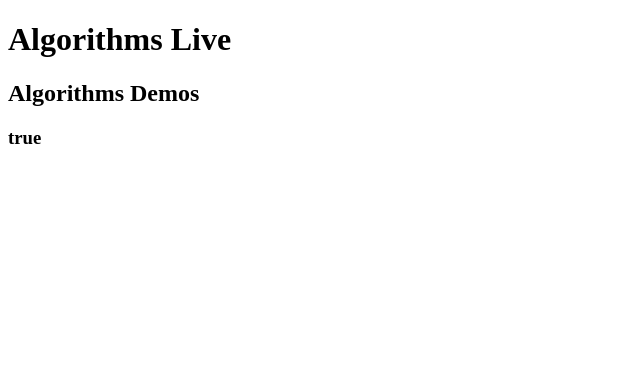
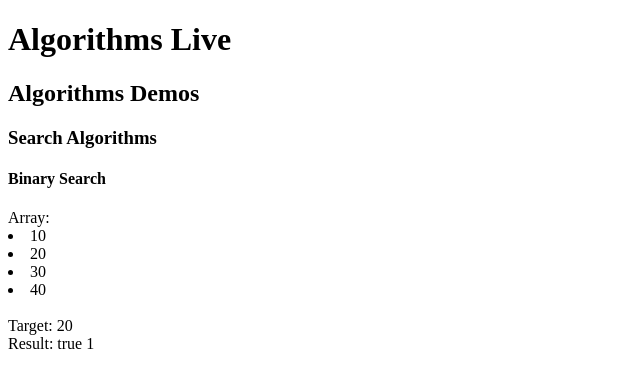
Before and after one commit to seanlee31/algorithmslive, a React app: page / in a window 1280 px wide. Shown: the top 388 px of the page, without its empty margins (0-640 px from the left). Built offline with nearby package versions, Linux system fonts and the light colour scheme; the HTML template or start-up script is replaced by a standard one.

Commit message:
[ADD] Initial/Basic algorithm display page

```diff
--- a/package.json
+++ b/package.json
@@ -23,6 +23,7 @@
   },
   "homepage": "https://github.com/seanlee31/algorithmslive#readme",
   "dependencies": {
+    "jquery": "^3.3.1",
     "react": "^16.6.1",
     "react-dom": "^16.6.1"
   },
--- a/src/algorithms/searchAlgorithms.js
+++ b/src/algorithms/searchAlgorithms.js
@@ -11,7 +11,7 @@ function binarySearchHelper(array, target, start, end) {
     const res = { bool: false, idx: null };
 
     while (end >= start) {
-        mid = start + Math.floor((end - start) / 2);
+        let mid = start + Math.floor((end - start) / 2);
 
         if (array[mid] === target) {
             res['bool'] = true;
@@ -70,6 +70,11 @@ function searchDCHelper(array, target, start, end) {
     }
 }
 
+const searchAlgs = {
+    "binarysearch": binarySearch,
+    "searchdc": searchDC
+};
+
 var array = ["john", "sean", "shawn", "jon", "shown", "jonn", "johnny"],
     target = "sean";
 
@@ -84,4 +89,4 @@ console.log(`[Target] ${target}`);
 var res = searchDC(array, target);
 console.log(res);
 
-export {binarySearch, searchDC};
+export {binarySearch, searchDC, searchAlgs};
--- a/src/app/App.jsx
+++ b/src/app/App.jsx
@@ -1,16 +1,24 @@
 import React, { Component } from 'react';
-import {binarySearch, searchDC} from '../algorithms/searchAlgorithms';
+import {searchAlgs, binarySearch, searchDC} from '../algorithms/searchAlgorithms';
+import $ from 'jquery';
 
 
 var array = [10, 20, 30, 40],
     target = 20;
 
-var res = searchDC(array, target);
-
 const pageTitle = "Algorithms Live";
 const algorithmDemosTitle = "Algorithms Demos";
-const algorithmDemoTitle = String(res.bool);
-// const algorithmDemoTitle = "Algorithms Demo 1";
+const algorithmDemoTitle = "Binary Search";
+const algorithmTypeTitle = "Search Algorithms";
+
+function getAlgorithmByTitle(algTitle) {
+   let algTitleTrimmed = algTitle.replace(/\s/g, "").toLowerCase();
+   let algorithm = searchAlgs[algTitleTrimmed];
+   return algorithm;
+}
+
+let alg = getAlgorithmByTitle(algorithmDemoTitle);
+let res = alg(array, target);
 
 class App extends Component {
    render() {
@@ -22,6 +30,8 @@ class App extends Component {
       );
    }
 }
+
+// Header
 class Header extends Component {
    render() {
       return (
@@ -31,14 +41,28 @@ class Header extends Component {
       );
    }
 }
+
+// Contents
 class Content extends Component {
    render() {
       return (
          <div>
             <h2>{algorithmDemosTitle}</h2>
+            <AlgorithmDemosByTypes/>
+         </div>
+      );
+   }
+}
+
+// Algorithms
+class AlgorithmDemosByTypes extends Component {
+   render() {
+      return (
+         <div>
+            <h3>{algorithmTypeTitle}</h3>
             <AlgorithmDemos/>
          </div>
-      );
+      )
    }
 }
 
@@ -46,7 +70,20 @@ class AlgorithmDemos extends Component {
    render() {
       return (
          <div>
-            <h3>{algorithmDemoTitle}</h3>
+            <h4>{algorithmDemoTitle}</h4>
+            <AlgorithmDemo/>
+         </div>
+      )
+   }
+}
+
+class AlgorithmDemo extends Component {
+   render() {
+      return (
+         <div>
+            Array: {array.map( (el) => <li>{el}</li> )} <br/>
+            Target: {target} <br/>
+            Result: {String(res.bool)} {res.idx} <br/>
          </div>
       )
    }
```
Also changed, not shown: 1 other file (tests, documents, lock files or other folders).
